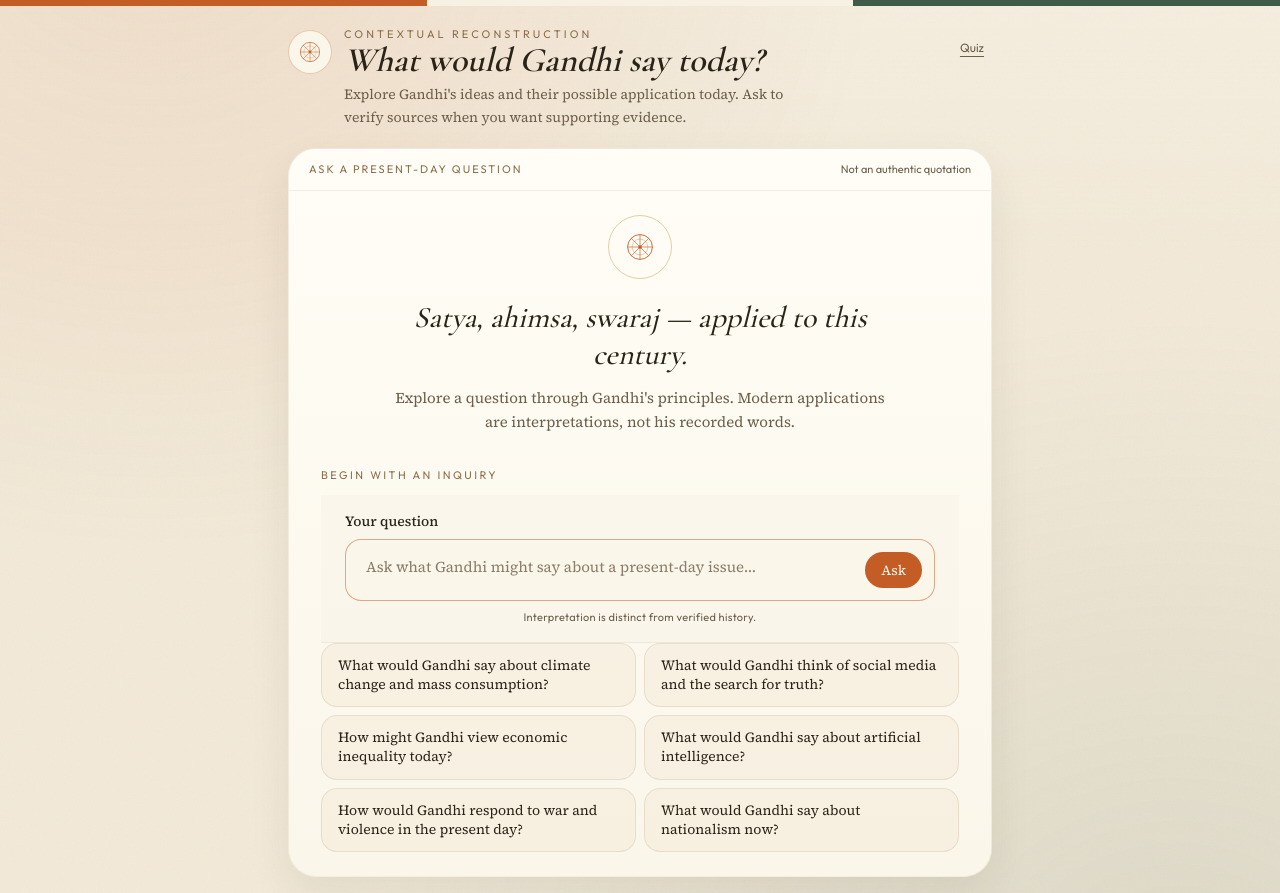
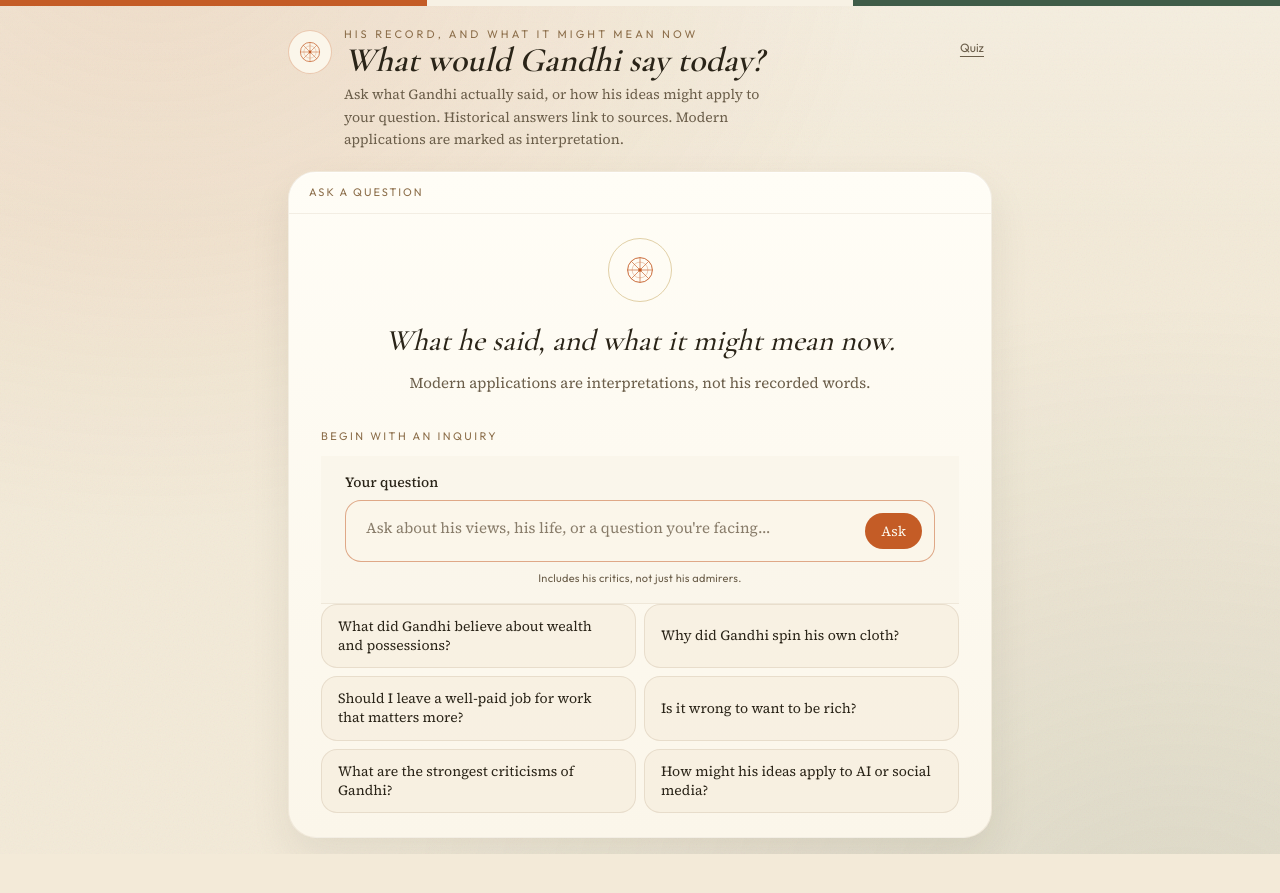
Before and after one commit to Anuraag-Srivastav/gandhi-today, a Next.js app: page / in a window 1280 px wide. After the commit the page ends 854 px from the top, so only its background shows below. Built offline with nearby package versions, Linux system fonts and the light colour scheme.

Commit message:
Update landing copy and optional answer microcopy

```diff
--- a/app/layout.tsx
+++ b/app/layout.tsx
@@ -24,7 +24,9 @@ const outfit = Outfit({
 export const metadata: Metadata = {
   title: "What would Gandhi say today?",
   description:
-    "A historically grounded reconstruction of how Mahatma Gandhi might speak to present-day issues.",
+    "What Gandhi actually wrote, where he's been criticised, and how his principles might apply today, with sources.",
+  openGraph: { description: "What Gandhi actually wrote, where he's been criticised, and how his principles might apply today, with sources." },
+  twitter: { description: "What Gandhi actually wrote, where he's been criticised, and how his principles might apply today, with sources." },
 };
 
 export default function RootLayout({ children }: LayoutProps<"/">) {
--- a/components/Chat.tsx
+++ b/components/Chat.tsx
@@ -8,7 +8,7 @@ import {
   useRef,
   useState,
 } from "react";
-import { SUGGESTED_INQUIRIES, type ChatMessage } from "@/lib/types";
+import { SUGGESTED_INQUIRIES, type ChatMessage, type AnswerMetadata } from "@/lib/types";
 import Link from "next/link";
 import { answerWithSources, plainAnswerText } from "@/lib/answer-display";
 
@@ -43,16 +43,23 @@ function renderContent(text: string) {
 }
 
 /** Keep citations below the answer rather than interrupting its sentences. */
-function AnswerContent({ text }: { text: string }) {
-  const { body, sources } = answerWithSources(text);
+function AnswerContent({ message, onQuestion, busy }: { message: ChatMessage; onQuestion: (question: string) => void; busy: boolean }) {
+  const { body, sources } = answerWithSources(message.content);
+  const concepts = Array.isArray(message.related_concepts) ? message.related_concepts.filter((value) => typeof value === "string" && value.trim()).slice(0, 3) : [];
   return <>
+    {message.safety_flag === true && <p className="font-ui text-xs leading-5 text-ink-soft">If you or someone else is in danger now, contact local emergency services (112 in India). This site can help you think, not keep you safe.</p>}
+    {message.answer_type === "historical" && <p className="font-ui text-xs leading-5 text-ink-soft">From the historical record</p>}
+    {message.answer_type === "interpretive" && <p className="font-ui text-xs leading-5 text-ink-soft">An interpretation of his principles</p>}
     {renderContent(body)}
     {sources.length > 0 && <nav aria-label="Sources for this answer" className="font-ui mt-3 flex flex-wrap gap-x-4 gap-y-1 border-t border-earth/15 pt-2 text-xs leading-5 text-ink-soft">
+      <p className="w-full">{message.answer_type === "interpretive" ? "Principle drawn from" : "Read the passage"}</p>
       {sources.map((source, index) => <a key={source.url} href={source.url} target="_blank" rel="noopener noreferrer" className="inline-flex min-h-11 max-w-full items-center gap-1.5 underline underline-offset-4 hover:text-saffron-deep">
         <svg aria-hidden="true" width="14" height="14" viewBox="0 0 24 24" fill="none" stroke="currentColor" strokeWidth="1.6" className="shrink-0"><path d="M14 3h7v7M21 3 10 14M10 3H4v17h17v-6" /></svg>
         <span>Source{sources.length > 1 ? ` ${index + 1}` : ""} · {source.label}</span>
       </a>)}
     </nav>}
+    {message.completed && sources.length > 0 && message.is_refusal !== true && <button type="button" disabled={busy} className="font-ui min-h-11 rounded-full border border-earth/20 px-3 py-2 text-xs text-earth disabled:opacity-50" onClick={() => onQuestion("Which parts of this are documented?")}>Which parts of this are documented?</button>}
+    {concepts.length > 0 && <div className="font-ui flex flex-wrap items-center gap-2 text-xs text-ink-soft">Related: {concepts.map((concept, index) => <button key={index} type="button" disabled={busy} className="min-h-11 rounded-full border border-earth/20 px-3 py-2 disabled:opacity-50" onClick={() => onQuestion(`Tell me more about ${concept}.`)}>{concept}</button>)}</div>}
   </>;
 }
 
@@ -105,7 +112,7 @@ export function Chat() {
   const statusLabel = useMemo(() => {
     if (isLoading) return progress;
     if (hasConversation) return "Gandhi's views and interpretation";
-    return "Ask a present-day question";
+    return "Ask a question";
   }, [hasConversation, isLoading, progress]);
 
   async function send(content: string, verifySources = false, retry = false) {
@@ -137,7 +144,7 @@ export function Chat() {
       const response = await fetch("/api/chat", {
         method: "POST",
         headers: { "Content-Type": "application/json" },
-        body: JSON.stringify({ messages: nextMessages, evidenceToken: evidenceRef.current, verifySources, retryToken: retry ? retryTokenRef.current : undefined }),
+        body: JSON.stringify({ messages: nextMessages.map(({ role, content }) => ({ role, content })), evidenceToken: evidenceRef.current, verifySources, retryToken: retry ? retryTokenRef.current : undefined }),
         signal: controller.signal,
       });
 
@@ -159,11 +166,20 @@ export function Chat() {
       let assistant = "";
       let pending = "";
       let completed = false;
+      let answerMetadata: AnswerMetadata = {};
       setMessages([...nextMessages, { role: "assistant", content: "" }]);
 
       function consume(line: string) {
         if (!line.trim() || controller.signal.aborted) return;
         const event = JSON.parse(line);
+        if (["metadata", "text", "done"].includes(event.type)) {
+          answerMetadata = { ...answerMetadata,
+            ...(event.answer_type === "historical" || event.answer_type === "interpretive" ? { answer_type: event.answer_type } : {}),
+            ...(typeof event.safety_flag === "boolean" ? { safety_flag: event.safety_flag } : {}),
+            ...(typeof event.is_refusal === "boolean" ? { is_refusal: event.is_refusal } : {}),
+            ...(Array.isArray(event.related_concepts) ? { related_concepts: event.related_concepts.filter((value: unknown) => typeof value === "string") } : {}),
+          };
+        }
         if (event.type === "status") setProgress(event.text);
         if (event.type === "metadata") {
           if (typeof event.evidenceToken === "string") evidenceRef.current = event.evidenceToken;
@@ -178,8 +194,8 @@ export function Chat() {
         if (event.type === "done") completed = true;
         if (event.type === "text") {
           assistant += event.text;
-          setMessages([...nextMessages, { role: "assistant", content: assistant }]);
         }
+        if (["metadata", "text", "done"].includes(event.type)) setMessages([...nextMessages, { role: "assistant", content: assistant, ...answerMetadata, completed }]);
       }
       while (true) {
         const { value, done } = await reader.read();
@@ -262,7 +278,7 @@ export function Chat() {
                 onChange={(event) => { setInput(event.target.value); setError(null); }}
                 onKeyDown={onKeyDown}
                 rows={1}
-                placeholder="Ask what Gandhi might say about a present-day issue…"
+                placeholder="Ask about his views, his life, or a question you're facing…"
                 className="max-h-40 min-h-[44px] min-w-0 flex-1 resize-none bg-transparent px-2 py-2 text-[15px] text-ink outline-none placeholder:text-ink-soft/80"
               />
               {isLoading ? (
@@ -288,7 +304,7 @@ export function Chat() {
               )}
             </div>
             <p className="font-ui mt-2 text-center text-[11px] tracking-wide text-ink-soft">
-              Interpretation is distinct from verified history.
+              Includes his critics, not just his admirers.
             </p>
             {hasConversation && !isLoading && messages.at(-1)?.role === "assistant" ? (
               <button type="button" className="mt-2 text-sm underline" onClick={() => void send("Please verify the sources for your previous answer and correct any unsupported claims.", true)}>
@@ -310,14 +326,13 @@ export function Chat() {
           </div>
           <div>
             <p className="font-ui text-[11px] tracking-[0.28em] text-earth uppercase">
-              Contextual reconstruction
+              His record, and what it might mean now
             </p>
             <h1 className="font-display text-[1.85rem] leading-none font-semibold text-ink italic sm:text-[2.15rem]">
               What would Gandhi say today?
             </h1>
             <p className="mt-1.5 max-w-md text-sm leading-relaxed text-ink-soft">
-              Explore Gandhi&apos;s ideas and their possible application today.
-              Ask to verify sources when you want supporting evidence.
+              Ask what Gandhi actually said, or how his ideas might apply to your question. Historical answers link to sources. Modern applications are marked as interpretation.
             </p>
           </div>
         </div>
@@ -341,9 +356,6 @@ export function Chat() {
             <p className="font-ui text-[11px] tracking-[0.18em] text-earth uppercase">
               {statusLabel}
             </p>
-            <p className="font-ui hidden text-[11px] text-ink-soft sm:block">
-              Not an authentic quotation
-            </p>
           </div>
 
           <div className="flex-1 overflow-y-auto px-5 py-6 sm:px-8">
@@ -354,10 +366,10 @@ export function Chat() {
                     <Charkha className="h-9 w-9" />
                   </div>
                   <p className="font-display text-2xl leading-tight text-ink italic sm:text-3xl">
-                    Satya, ahimsa, swaraj — applied to this century.
+                    What he said, and what it might mean now.
                   </p>
                   <p className="mt-3 text-[15px] leading-relaxed text-ink-soft">
-                    Explore a question through Gandhi&apos;s principles. Modern applications are interpretations, not his recorded words.
+                    Modern applications are interpretations, not his recorded words.
                   </p>
                 </div>
                 <div>
@@ -418,7 +430,7 @@ export function Chat() {
                               isUser ? "text-paper" : "text-ink"
                             }`}
                           >
-                            {isUser ? renderContent(message.content) : <AnswerContent text={message.content} />}
+                            {isUser ? renderContent(message.content) : <AnswerContent message={message} busy={isLoading} onQuestion={(question) => void send(question)} />}
                           </div>
                         )}
                       </div>
--- a/lib/types.ts
+++ b/lib/types.ts
@@ -1,15 +1,24 @@
 export type ChatRole = "user" | "assistant";
 
-export type ChatMessage = {
+/** Optional backend metadata; the UI never derives these values from prose. */
+export type AnswerMetadata = {
+  answer_type?: "historical" | "interpretive";
+  safety_flag?: boolean;
+  related_concepts?: string[];
+  is_refusal?: boolean;
+};
+
+export type ChatMessage = AnswerMetadata & {
   role: ChatRole;
   content: string;
+  completed?: boolean;
 };
 
 export const SUGGESTED_INQUIRIES = [
-  "What would Gandhi say about climate change and mass consumption?",
-  "What would Gandhi think of social media and the search for truth?",
-  "How might Gandhi view economic inequality today?",
-  "What would Gandhi say about artificial intelligence?",
-  "How would Gandhi respond to war and violence in the present day?",
-  "What would Gandhi say about nationalism now?",
+  "What did Gandhi believe about wealth and possessions?",
+  "Why did Gandhi spin his own cloth?",
+  "Should I leave a well-paid job for work that matters more?",
+  "Is it wrong to want to be rich?",
+  "What are the strongest criticisms of Gandhi?",
+  "How might his ideas apply to AI or social media?",
 ] as const;
--- a/scripts/browser-check.cjs
+++ b/scripts/browser-check.cjs
@@ -33,7 +33,7 @@ const assert = require('node:assert/strict');
       await input.waitFor();
       const heading = await page.getByText('Begin with an inquiry', { exact: true }).boundingBox();
       const box = await input.boundingBox();
-      const suggestion = await page.getByRole('button', { name: /climate change/ }).boundingBox();
+      const suggestion = await page.getByRole('button', { name: 'What did Gandhi believe about wealth and possessions?', exact: true }).boundingBox();
       assert(heading.y < box.y && box.y < suggestion.y, 'home order');
       assert(box.y + box.height < 844, 'input visible without scrolling');
       assert.equal(await input.count(), 1);
@@ -62,8 +62,10 @@ const assert = require('node:assert/strict');
       await input.fill('Verify again');
       await input.press('Enter');
       await page.getByRole('alert').filter({ hasText: 'Source service unavailable' }).waitFor();
-      await page.getByText('Test details', { exact: true }).click();
-      assert((await page.locator('details').filter({ has: page.getByText('Test details', { exact: true }) }).innerText()).includes('answer-failed'));
+      if (await page.getByText('Test details', { exact: true }).count()) {
+        await page.getByText('Test details', { exact: true }).click();
+        assert((await page.locator('details').filter({ has: page.getByText('Test details', { exact: true }) }).innerText()).includes('answer-failed'));
+      }
       failure = false;
       const failedMessages = requests.at(-1).messages;
       await page.getByRole('button', { name: 'Retry request' }).click();
--- /dev/null
+++ b/scripts/copy-browser-check.cjs
@@ -0,0 +1,86 @@
+/** Controlled UI contract checks; no model requests or API key required. */
+/* eslint-disable @typescript-eslint/no-require-imports */
+const { chromium } = require(process.env.PLAYWRIGHT_MODULE || 'playwright');
+const assert = require('node:assert/strict');
+const questions = [
+  'What did Gandhi believe about wealth and possessions?',
+  'Why did Gandhi spin his own cloth?',
+  'Should I leave a well-paid job for work that matters more?',
+  'Is it wrong to want to be rich?',
+  'What are the strongest criticisms of Gandhi?',
+  'How might his ideas apply to AI or social media?',
+];
+(async () => {
+  const browser = await chromium.launch();
+  try {
+    for (const width of [375, 1280]) {
+      const page = await browser.newPage({ viewport: { width, height: 900 } });
+      let metadata = {};
+      let linked = true;
+      let failure = false;
+      const requests = [];
+      await page.route('**/api/chat', route => {
+        requests.push(route.request().postDataJSON());
+        const events = failure ? [{ type: 'error', text: 'Test failure' }] : [
+          { type: 'metadata', ...metadata },
+          { type: 'text', text: 'A test answer.' + (linked ? ' [Source](https://example.org/passage)' : '') },
+          { type: 'done' },
+        ];
+        return route.fulfill({ contentType: 'application/x-ndjson', body: events.map(event => JSON.stringify(event)).join('\n') + '\n' });
+      });
+      await page.goto(process.env.CHAT_TEST_URL || 'http://localhost:3107');
+      assert.deepEqual(await page.locator('.grid button').allTextContents(), questions);
+      assert.equal(await page.getByText('Modern applications are interpretations, not his recorded words.', { exact: true }).count(), 1);
+      assert(await page.evaluate(() => document.documentElement.scrollWidth <= innerWidth));
+      for (const selector of ['meta[name="description"]', 'meta[property="og:description"]', 'meta[name="twitter:description"]']) {
+        assert.equal(await page.locator(selector).getAttribute('content'), "What Gandhi actually wrote, where he's been criticised, and how his principles might apply today, with sources.");
+      }
+      await page.screenshot({ path: `/tmp/gandhi-copy-home-${width}.png`, fullPage: true });
+      const ask = async () => {
+        await page.getByRole('textbox').fill('A question');
+        await page.getByRole('button', { name: 'Ask', exact: true }).click();
+        await page.getByRole('button', { name: 'Verify sources', exact: true }).waitFor();
+      };
+      await ask();
+      let answer = page.locator('article').last();
+      assert.equal(await answer.getByText('Read the passage', { exact: true }).count(), 1);
+      assert.equal(await answer.getByText(/From the historical record|An interpretation of his principles|Related:|danger now/).count(), 0);
+      await answer.getByRole('button', { name: 'Which parts of this are documented?' }).click();
+      await page.getByRole('button', { name: 'Verify sources', exact: true }).waitFor();
+      assert.equal(requests.at(-1).messages.at(-1).content, 'Which parts of this are documented?');
+      assert.equal(requests.at(-1).messages.length, 3);
+      metadata = { answer_type: 'interpretive', safety_flag: true, related_concepts: ['Truth', 'Service', 'Freedom', 'Wealth'] };
+      await ask();
+      answer = page.locator('article').last();
+      assert.equal(await answer.getByText('An interpretation of his principles', { exact: true }).count(), 1);
+      assert.equal(await answer.getByText('Principle drawn from', { exact: true }).count(), 1);
+      assert.equal(await answer.getByText(/contact local emergency services/).count(), 1);
+      assert.equal(await answer.getByRole('button').count(), 4);
+      await answer.getByRole('button', { name: 'Truth', exact: true }).click();
+      await page.getByRole('button', { name: 'Verify sources', exact: true }).waitFor();
+      assert.equal(requests.at(-1).messages.at(-1).content, 'Tell me more about Truth.');
+      assert(requests.at(-1).messages.every(message => Object.keys(message).length === 2), 'UI metadata never changes model history');
+      metadata = { answer_type: 'historical', safety_flag: false, related_concepts: [], is_refusal: true };
+      await ask();
+      answer = page.locator('article').last();
+      assert.equal(await answer.getByText('From the historical record', { exact: true }).count(), 1);
+      assert.equal(await answer.getByText('Read the passage', { exact: true }).count(), 1);
+      assert.equal(await answer.getByRole('button').count(), 0);
+      metadata = { answer_type: 'other', safety_flag: 'true', related_concepts: ['', null, 4] };
+      linked = false;
+      await ask();
+      answer = page.locator('article').last();
+      assert.equal(await answer.getByRole('navigation').count(), 0);
+      assert.equal(await answer.getByRole('button').count(), 0);
+      assert.equal(await answer.getByText(/From the historical record|An interpretation of his principles|Related:|danger now/).count(), 0);
+      failure = true;
+      await page.getByRole('textbox').fill('Fail');
+      await page.getByRole('button', { name: 'Ask', exact: true }).click();
+      await page.getByRole('alert').filter({ hasText: 'Test failure' }).waitFor();
+      assert.equal(await page.locator('article').last().getByRole('button').count(), 0);
+      assert(await page.evaluate(() => document.documentElement.scrollWidth <= innerWidth));
+      console.log(`PASS ${width}px: exact chips, metadata, absent/present/invalid fields, refusal, error, follow-up history, no overflow`);
+      await page.close();
+    }
+  } finally { await browser.close(); }
+})().catch(error => { console.error(error); process.exitCode = 1; });
```
Also changed, not shown: 1 other file (tests, documents, lock files or other folders).
